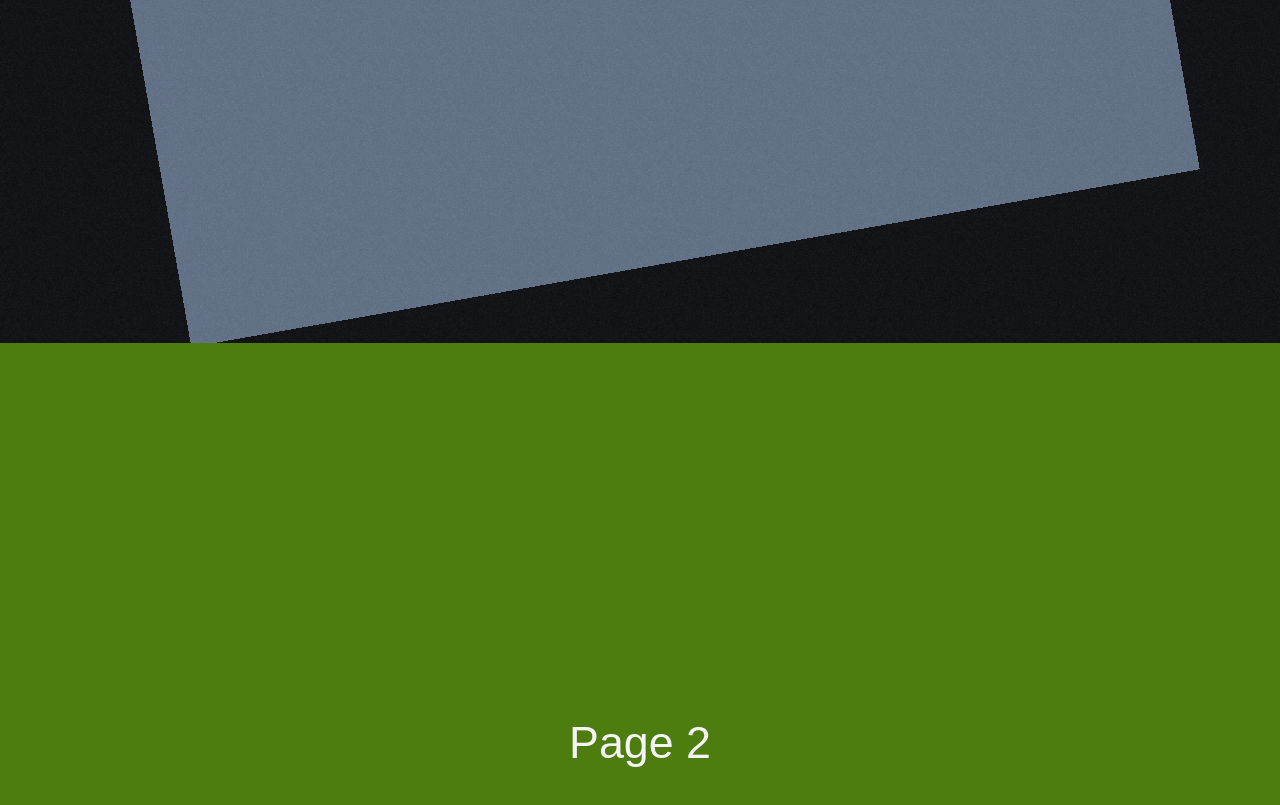
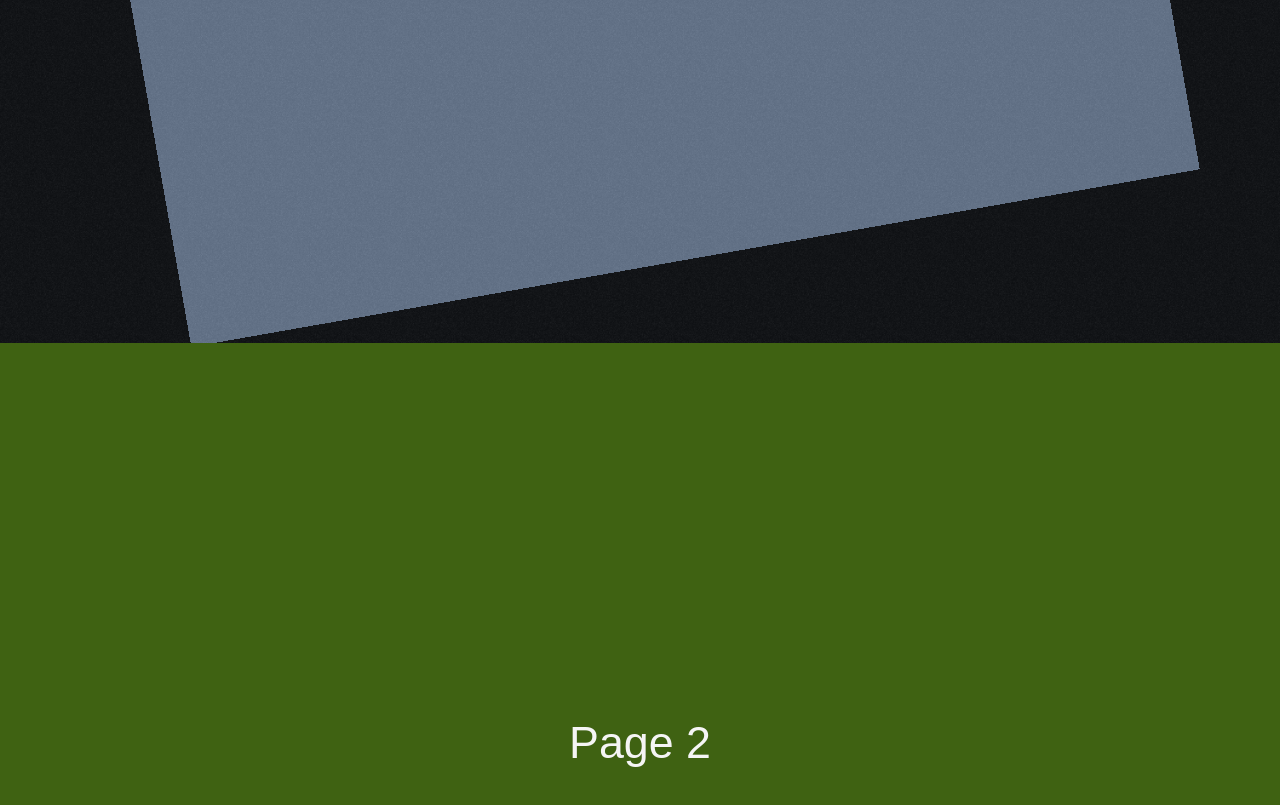
Before and after one commit to ronnielsajol/next-playground, a Next.js app: page /animate/parallax-section in a window 1280 px wide. Shown: the part 457-1262 px from the top of the page. Built offline with nearby package versions, Linux system fonts and the light colour scheme.

Commit message:
added parallax-section

```diff
--- a/app/animate/parallax-section/page.tsx
+++ b/app/animate/parallax-section/page.tsx
@@ -40,7 +40,7 @@ const Section2 = ({ scrollYProgress }: { scrollYProgress: MotionValue<number> })
 	return (
 		<motion.div
 			style={{ scale, rotate }}
-			className='h-screen text-[3.5vw] flex flex-col items-center justify-center relative bg-lime-700'>
+			className='h-screen text-[3.5vw] flex flex-col items-center justify-center relative bg-lime-800'>
 			<p>Page 2</p>
 		</motion.div>
 	);
```
